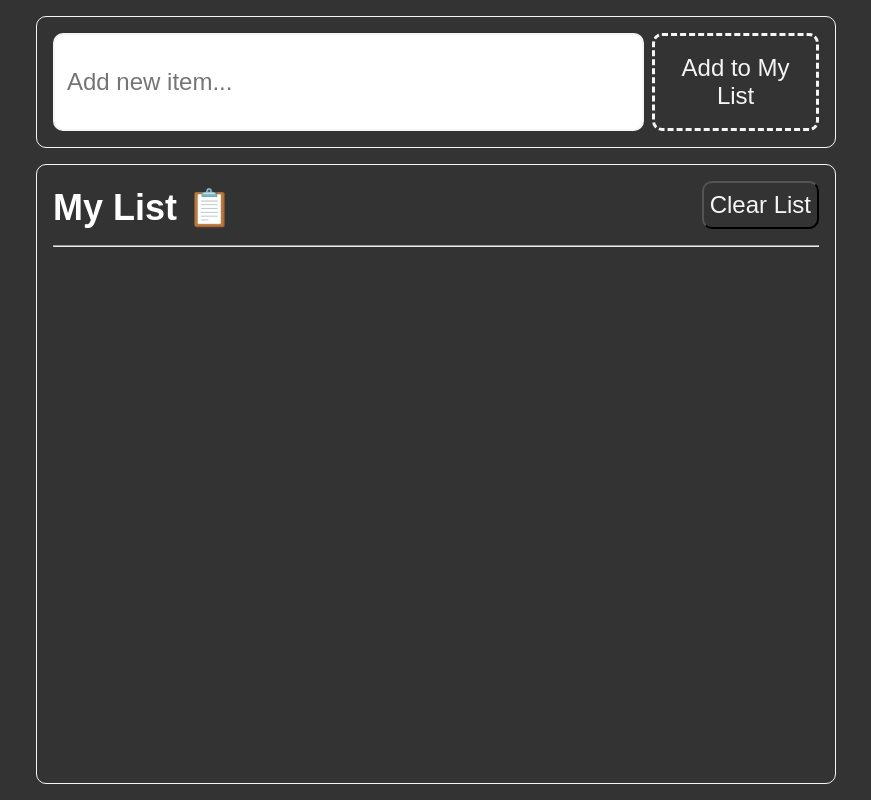
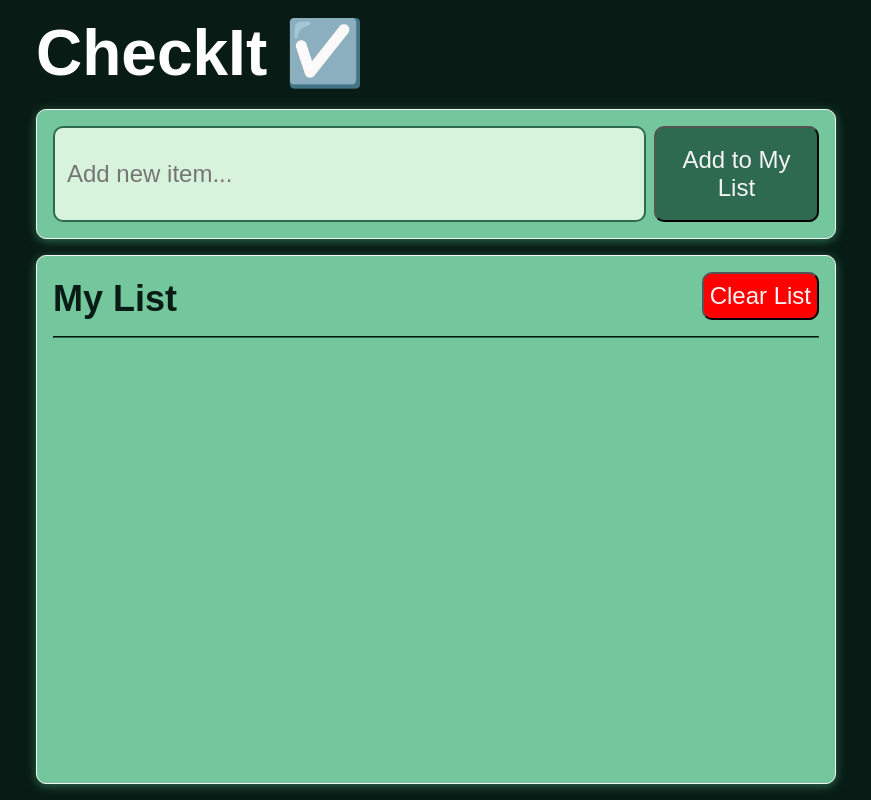
Before and after one commit to williamnamamnath/checkit-app, a website built with Vite: page index.html in a window 1280 px wide. Shown: the whole page, without its empty margins (204-1075 px from the left). Built offline with nearby package versions, Linux system fonts and the light colour scheme.

Commit message:
Updated README.md and changed app colors

```diff
--- a/index.html
+++ b/index.html
@@ -12,10 +12,10 @@
 
 <body>
   <main>
-    <h1 class="offscreen">My List App 📋</h1>
+      <h1 class="app-title">CheckIt ☑️</h1>
+      <br/>
 
     <section class="newItemEntry">
-      <h2 class="offscreen">Create New Entry</h2>
       <form class="newItemEntry__form" id="itemEntryForm">
         <label for="newItem" class="offscreen">Enter a new task to complete</label>
         <input class="newItemEntry__input" id="newItem" type="text" maxlength="40" autocomplete="off"
@@ -28,30 +28,15 @@
 
     <section class="listContainer">
       <header class="listTitle">
-        <h2 id="listName">My List 📋</h2>
+        <h2 id="listName">My List</h2>
         <button id="clearItemsButton" class="button listTitle__button" title="Clear the list"
           aria-label="Remove all items from the list">
           Clear List
         </button>
       </header>
       <hr />
-      <ul id="listItems">
-        <!-- <li class="item">
-                    <input type="checkbox" id="1">
-                    <label for="1">eat</label>
-                    <button class="button">X</button>
-                </li>
-                <li class="item">
-                    <input type="checkbox" id="2">
-                    <label for="2">sleep</label>
-                    <button class="button">X</button>
-                </li>
-                <li class="item">
-                    <input type="checkbox" id="3">
-                    <label for="3">code</label>
-                    <button class="button">X</button>
-                </li> -->
-      </ul>
+        <ul id="listItems">
+        </ul>
     </section>
   </main>
 </body>
--- a/src/css/style.css
+++ b/src/css/style.css
@@ -7,6 +7,10 @@
 .offscreen {
   position: absolute;
   left: -10000px;
+}
+
+.app-title {
+  font-size: 4rem;
 }
 
 input,
@@ -20,7 +24,7 @@ html {
 
 body {
   min-height: 100vh;
-  background-color: #333;
+  background-color: #081c15;
   color: #fff;
   padding: 1rem;
   display: flex;
@@ -42,6 +46,10 @@ section {
   padding: 0.5rem;
 }
 
+hr {
+  border-color: #2d6a4f;
+}
+
 .button {
   border-radius: 10px;
   min-width: 48px;
@@ -57,6 +65,9 @@ section {
   position: sticky;
   top: 0;
   margin-bottom: 1rem;
+  box-shadow: 0 2px 10px 0 #2d6a4f;
+  background-color: #74c69d;
+  transition: all 0.5s ease;
 }
 
 .newItemEntry__form {
@@ -68,21 +79,29 @@ section {
 .newItemEntry__input {
   width: calc(100% - (0.25rem + 48px));
   flex-grow: 1;
-  border: 2px solid whitesmoke;
+  border: 2px solid #2d6a4f;
   border-radius: 10px;
   padding: 0.5em;
+  background-color: #d8f3dc;
 }
 
 .newItemEntry__button {
-  background-color: transparent;
+  background-color: #2d6a4f;
   color: whitesmoke;
-  border: 3px dashed whitesmoke;
+  /* border: 2px solid whitesmoke; */
   padding: 0.75em;
 }
 
-.newItemEntry__button:hover,
+/* .newItemEntry__button:hover,
 .newItemEntry__button:focus {
-  color: limegreen;
+  color: #07931C;
+  background-color: whitesmoke;
+  border: 2px solid #07931C;
+} */
+
+#clearItemsButton {
+  color: whitesmoke;
+  background-color: red;
 }
 
 .listContainer {
@@ -91,6 +110,9 @@ section {
   display: flex;
   flex-flow: column;
   gap: 1rem;
+  box-shadow: 0 2px 10px 0 #2d6a4f;
+  background-color: #74c69d;
+  color: #081c15;
 }
 
 .listTitle {
@@ -101,7 +123,7 @@ section {
 
 .listTitle__button {
   background-color: transparent;
-  color: whitesmoke;
+  color: #2d6a4f;
   padding: 0.25em;
 }
 
@@ -118,6 +140,7 @@ section {
   align-items: center;
   padding-top: 1em;
   gap: 1em;
+  color: black;
 }
 
 .item > input[type="checkbox"] {
@@ -136,6 +159,10 @@ section {
   word-break: break-all;
 }
 
+.item button {
+  color: red;
+}
+
 .item > button:hover,
 .item > button:focus {
   color: red;
```
Also changed, not shown: README.md.
